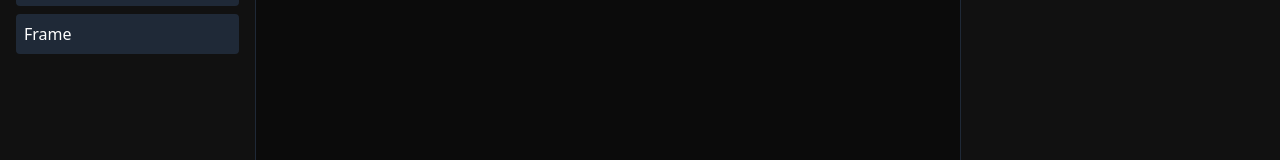
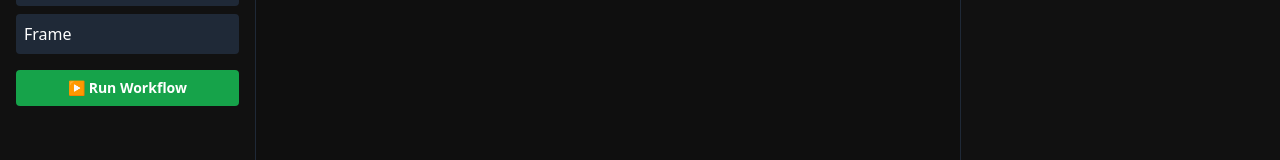
Before and after one commit to tejuuu-7774/nextflow, a Next.js app: page /builder in a window 1280 px wide. Shown: the part 286-446 px from the top of the page. Built offline with nearby package versions, Linux system fonts and the light colour scheme.

Commit message:
nextflow: finalized layout and interaction and execution trigger

```diff
--- a/app/builder/page.tsx
+++ b/app/builder/page.tsx
@@ -4,16 +4,13 @@ import FlowCanvas from "@/components/canvas/FlowCanvas";
 
 export default function BuilderPage() {
   return (
-    <div className="h-screen w-full flex overflow-hidden">
-      {/* Left Sidebar */}
+    <div className="h-screen w-screen flex">
       <Sidebar />
 
-      {/* Center Canvas */}
-      <div className="flex-1 bg-[#0b0b0b]">
+      <div className="flex-1 min-w-0">
         <FlowCanvas />
       </div>
 
-      {/* Right Panel */}
       <RightPanel />
     </div>
   );
--- a/components/canvas/FlowCanvas.tsx
+++ b/components/canvas/FlowCanvas.tsx
@@ -11,13 +11,11 @@ import { useWorkflowStore } from "@/store/workflowStore";
 import { nodeTypes } from "./nodeTypes";
 
 export default function FlowCanvas() {
-  const {
-    nodes,
-    edges,
-    onNodesChange,
-    onEdgesChange,
-    onConnect,
-  } = useWorkflowStore();
+  const nodes = useWorkflowStore((s) => s.nodes);
+  const edges = useWorkflowStore((s) => s.edges);
+  const onNodesChange = useWorkflowStore((s) => s.onNodesChange);
+  const onEdgesChange = useWorkflowStore((s) => s.onEdgesChange);
+  const onConnect = useWorkflowStore((s) => s.onConnect);
 
   return (
     <div className="h-full w-full">
--- a/components/ui/RightPanel.tsx
+++ b/components/ui/RightPanel.tsx
@@ -1,11 +1,11 @@
 export default function RightPanel() {
   return (
-    <div className="w-80 bg-[#111] border-l border-gray-800 p-4">
+    <aside className="w-80 h-full shrink-0 border-l border-gray-800 bg-[#111] p-4">
       <h2 className="text-lg font-semibold mb-4">Workflow History</h2>
 
       <div className="text-sm text-gray-400">
         No runs yet
       </div>
-    </div>
+    </aside>
   );
 }
--- a/components/ui/Sidebar.tsx
+++ b/components/ui/Sidebar.tsx
@@ -13,10 +13,11 @@ const nodeList: { label: string; type: NodeType }[] = [
 ];
 
 export default function Sidebar() {
-  const addNode = useWorkflowStore((state) => state.addNode);
+  const addNode = useWorkflowStore((s) => s.addNode);
+  const runWorkflow = useWorkflowStore((s) => s.runWorkflow);
 
   return (
-    <div className="w-64 bg-[#111] border-r border-gray-800 p-4">
+    <aside className="w-64 h-full shrink-0 border-r border-gray-800 bg-[#111] p-4">
       <h2 className="text-lg font-semibold mb-4">Nodes</h2>
 
       <div className="space-y-2">
@@ -30,6 +31,13 @@ export default function Sidebar() {
           </button>
         ))}
       </div>
-    </div>
+
+      <button
+        onClick={runWorkflow}
+        className="w-full mt-4 bg-green-600 hover:bg-green-500 transition p-2 rounded text-sm font-semibold"
+      >
+        ▶ Run Workflow
+      </button>
+    </aside>
   );
 }
--- a/store/workflowStore.ts
+++ b/store/workflowStore.ts
@@ -81,10 +81,10 @@ export const useWorkflowStore = create<WorkflowState>((set, get) => ({
     })),
 
   runWorkflow: async () => {
+    console.log("RUN WORKFLOW CLICKED");
     const { nodes, edges, updateNodeData } = get();
 
     for (const node of nodes) {
-      // 🔥 set running
       updateNodeData(node.id, { status: "running" });
 
       await new Promise((res) => setTimeout(res, 600));
```
